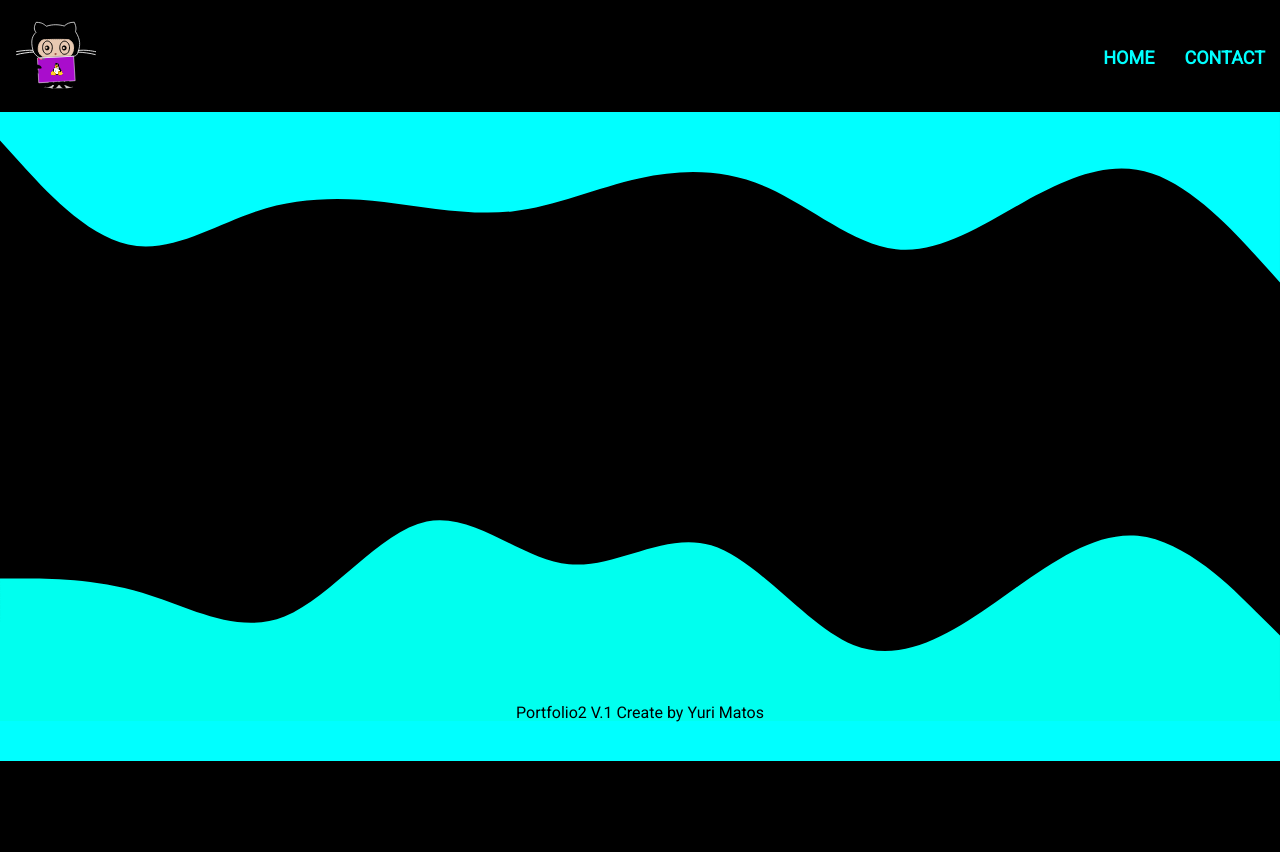
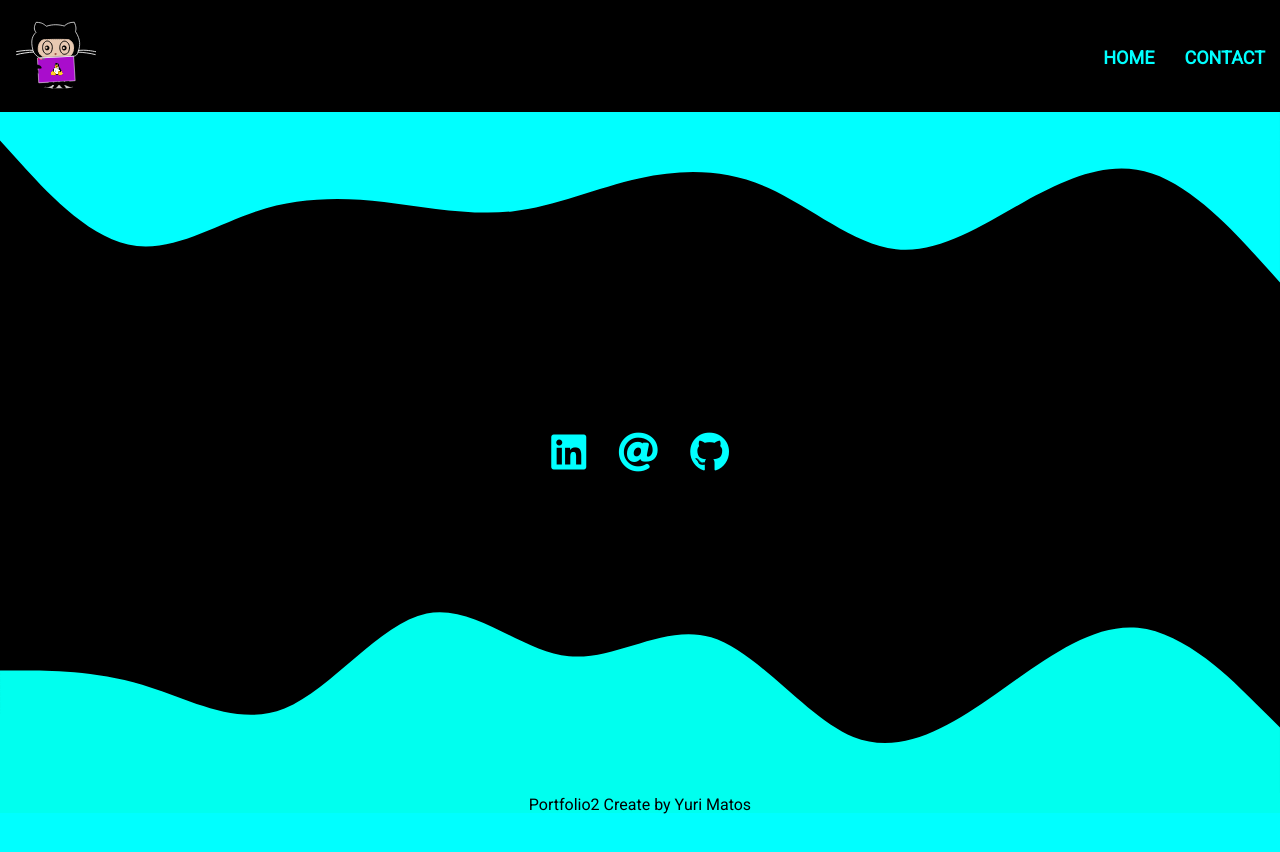
Before and after one commit to yurimatos11/Portfolio2, a React (Create React App) app: page /Contact in a window 1280 px wide. Before the commit the page ends 800 px from the top, so only its background shows below. Built offline with nearby package versions, Linux system fonts and the light colour scheme.

Commit message:
contant and final version1

```diff
--- a/public/index.html
+++ b/public/index.html
@@ -2,7 +2,7 @@
 <html lang="en">
   <head>
     <meta charset="utf-8" />
-    <link rel="icon" href="%PUBLIC_URL%/gitYuri1.svg" />
+    <link rel="icon" href="%PUBLIC_URL%/gitYuri2.svg" />
     <meta name="viewport" content="width=device-width, initial-scale=1" />
    <link rel="stylesheet" href="https://use.fontawesome.com/releases/v5.11.2/css/all.css"/>
     <title>Portfolio2</title>
--- a/src/Components/Footer/index.tsx
+++ b/src/Components/Footer/index.tsx
@@ -9,7 +9,7 @@ const Footer: React.FC = () => {
    <img className="footerWave" src={Wave} alt="Wave" />
     <div className="footerBody">
       <div className="footerContent">
-        <p>Portfolio2 V.1 Create by Yuri Matos</p>
+        <p>Portfolio2 Create by Yuri Matos</p>
       </div>
     </div>
   </>;
--- a/src/Components/Footer/styles.scss
+++ b/src/Components/Footer/styles.scss
@@ -3,7 +3,7 @@
 }
 .footerBody{
     background-color: #00ffff;
-    padding: 1rem;
+    padding: .1rem;
     margin-top: -1rem;
     .footerContent{
         margin-top: -.1rem;
--- a/src/Pages/Contact/index.tsx
+++ b/src/Pages/Contact/index.tsx
@@ -8,6 +8,11 @@ const Contact = () => {
     <>
       <div className="contactBody">
         <img className="contactWave" src={Wave} alt="wave" />
+        <div className="contactCard">
+          <a href="https://www.linkedin.com/in/yuri-matos-82954717a/"><i className="fab fa-linkedin"></i></a>
+          <a href="https://outlook.live.com/mail/0/inbox"><i className="fas fa-at"></i></a>
+          <a href="https://github.com/yurimatos11"><i className="fab fa-github"></i> </a>
+        </div>
       </div>
     </>
   )
--- a/src/Pages/Contact/styles.scss
+++ b/src/Pages/Contact/styles.scss
@@ -1,6 +1,26 @@
 .contactBody{
     .contactWave{
         display: none;
+    }
+    .contactCard{
+        display: flex;
+        justify-content: center;
+        a{
+            background-color: #000;
+            :hover{
+                background-color: #fff;
+                transition: .8s;
+                border-radius: 5rem;
+            }
+
+        }
+        i{
+            margin-top: 15rem;
+            margin-bottom: 6.3rem;
+            padding: 1rem;
+            font-size: 3rem;
+            color: #00ffff;
+        }
     }
 }
 
@@ -9,5 +29,12 @@
         .contactWave{
             display: block;
         }
+        .contactCard{
+            i{
+                margin-top: 20px;
+                margin-bottom: 0px;
+                font-size: 40px;
+            }
+        }
     }
 }
```
Also changed, not shown: public/gitYuri1.svg (deleted), public/gitYuri2.svg (added).
